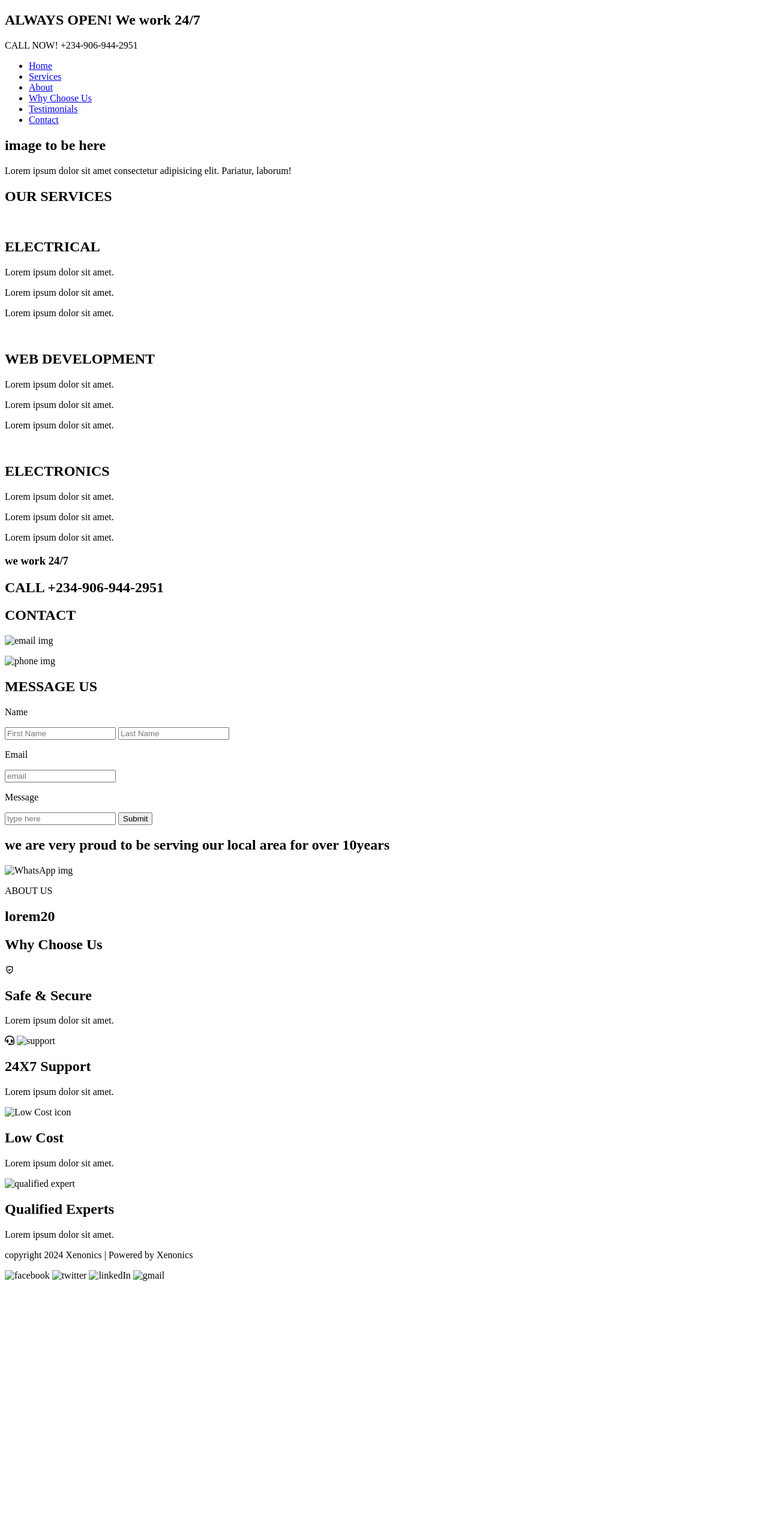
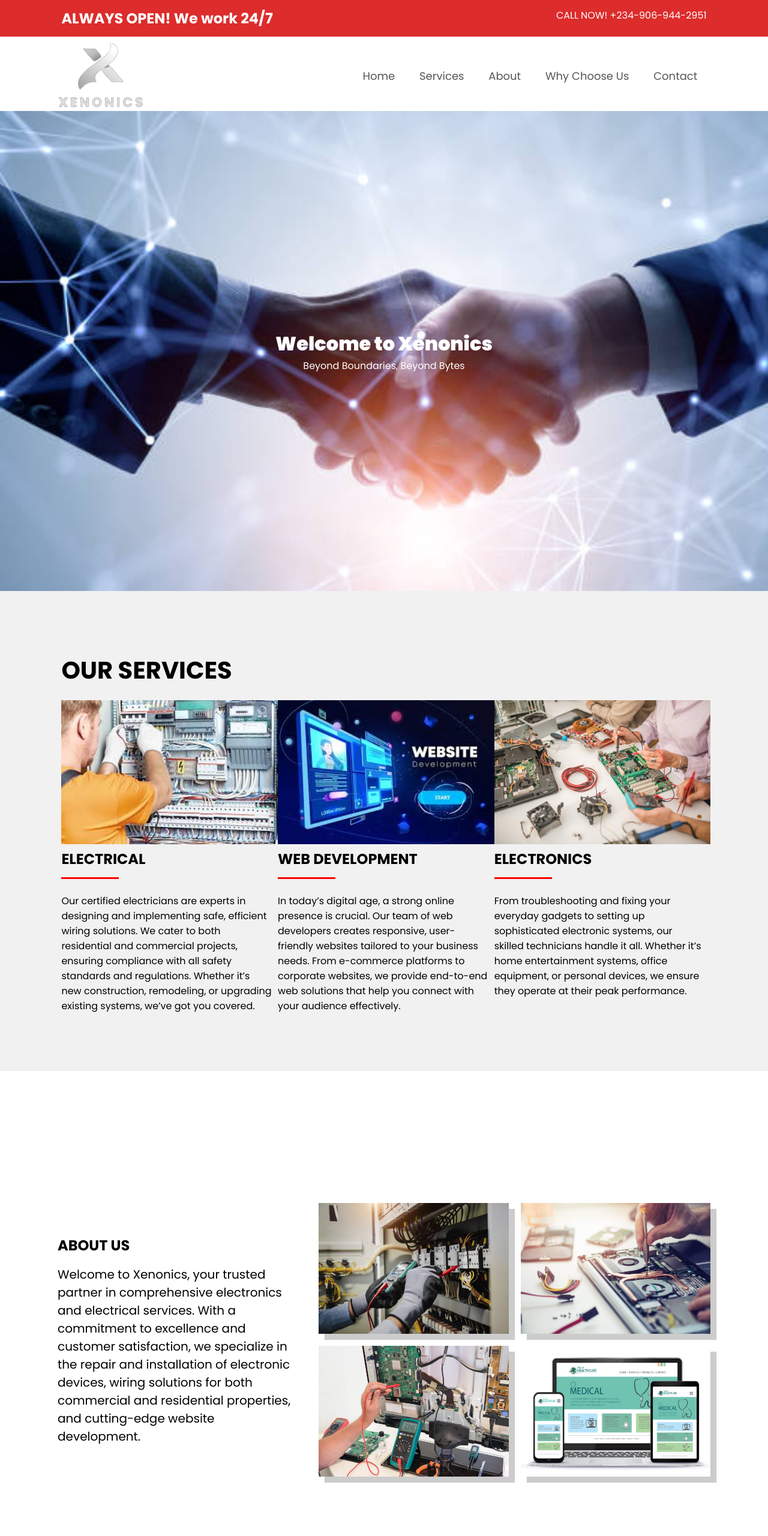
Before and after one commit to PrimeZar/Xenonics, a plain HTML site: page index.html in a window 1280 px wide. Shown: the top 2560 px of the page at 60% size. Before the commit the page ends 2143 px from the top, so only its background shows below. Drawn offline with nearby package versions, Linux system fonts and the light colour scheme; a web font is replaced by a local one.

Commit message:
second commit

```diff
--- a/index.html
+++ b/index.html
@@ -5,9 +5,15 @@
     <meta name="viewport" content="width=device-width, initial-scale=1.0">
     <title>Xenonics</title>
 
+    <link rel="stylesheet" href="style.css">
     <link rel="stylesheet" href="https://unicons.iconscout.com/release/v4.0.8/css/line.css">
 
     <link rel="stylesheet" href="https://cdnjs.cloudflare.com/ajax/libs/font-awesome/6.5.2/css/all.min.css" integrity="sha512-SnH5WK+bZxgPHs44uWIX+LLJAJ9/2PkPKZ5QiAj6Ta86w+fsb2TkcmfRyVX3pBnMFcV7oQPJkl9QevSCWr3W6A==" crossorigin="anonymous" referrerpolicy="no-referrer" />
+
+    <!-- poppins Font -->
+    <link rel="preconnect" href="https://fonts.googleapis.com">
+<link rel="preconnect" href="https://fonts.gstatic.com" crossorigin>
+<link href="https://fonts.googleapis.com/css2?family=Fjalla+One&family=Patua+One&family=Poppins:ital,wght@0,100;0,200;0,300;0,400;0,500;0,600;0,700;0,800;0,900;1,100;1,200;1,300;1,400;1,500;1,600;1,700;1,800;1,900&display=swap" rel="stylesheet">
 </head>
 <body>
     <header>
@@ -15,124 +21,153 @@
             <h2>ALWAYS OPEN! We work 24/7</h2>
             <p>CALL NOW! +234-906-944-2951</p>
         </div>
+
+        <nav>
             <div class="logo">
-
+                <img src="image/company_logo-removebg-preview.png" alt="">
             </div>
-        <nav>
             <ul>
                 <li><a href="#">Home</a></li>
                 <li><a href="#">Services</a></li>
                 <li><a href="#">About</a></li>
                 <li><a href="#">Why Choose Us</a></li>
-                <li><a href="#">Testimonials</a></li>
                 <li><a href="#">Contact</a></li>
             </ul>
         </nav>
 
     </header>
 
-    <section>
-        <h1>image to be here</h1>
-        <p>Lorem ipsum dolor sit amet consectetur adipisicing elit. Pariatur, laborum!</p>
-    </section>
+    <div class="header_below">
+        <div>
+            <h1>Welcome to Xenonics</h1>
+            <p>Beyond Boundaries, Beyond Bytes</p>
+        </div>
 
-    <section>
+
+    </div>
+
+    <!-- SECTION 1 -->
+    <section class="sec_1">
         <h1>OUR SERVICES</h1>
-        <div>
-            <img src="" class="electrical">
-            <h1>ELECTRICAL</h1>
-            <P>Lorem ipsum dolor sit amet.</P>
-            <p>Lorem ipsum dolor sit amet.</p>
-            <p>Lorem ipsum dolor sit amet.</p>
+        <div class="services_pic">
+            <div class="sec_1_service">
+                    <img src="image/working man.jpg" alt="electrical">
+                <h2>ELECTRICAL <spam></spam></h2>
+                <P>Our certified electricians are experts in designing and implementing safe, efficient wiring solutions. We cater to both residential and commercial projects, ensuring compliance with all safety standards and regulations. Whether it’s new construction, remodeling, or upgrading existing systems, we’ve got you covered.</P>
+
             </div>
-        <div>
-            <img src="" class="web_development">
-            <h1>WEB DEVELOPMENT</h1>
-            <P>Lorem ipsum dolor sit amet.</P>
-            <p>Lorem ipsum dolor sit amet.</p>
-            <p>Lorem ipsum dolor sit amet.</p>
+            <div class="sec_1_service">
+                <img src="image/web dev.jpg" alt="web_development">
+                <h2>WEB DEVELOPMENT</h2>
+                <P>In today’s digital age, a strong online presence is crucial. Our team of web developers creates responsive, user-friendly websites tailored to your business needs. From e-commerce platforms to corporate websites, we provide end-to-end web solutions that help you connect with your audience effectively.</P>
+
             </div>
-        <div>
-            <img src="" class="electronics">
-            <h1>ELECTRONICS</h1>
-            <P>Lorem ipsum dolor sit amet.</P>
-            <p>Lorem ipsum dolor sit amet.</p>
-            <p>Lorem ipsum dolor sit amet.</p>
+            <div class="sec_1_service">
+                <img src="image/laptop 2.jpg" alt="electronics">
+                <h2>ELECTRONICS</h2>
+                <p>From troubleshooting and fixing your everyday gadgets to setting up sophisticated electronic systems, our skilled technicians handle it all. Whether it’s home entertainment systems, office equipment, or personal devices, we ensure they operate at their peak performance.</p>
+            </div>
         </div>
 
     </section>
-    <section>
-        <h3>we work 24/7</h3>
-        <h1>CALL +234-906-944-2951</h1>
+    <section class="about_us">
+        <div class="about_us_w">
+            <h1>ABOUT US</h1>
+            <p>Welcome to Xenonics, your trusted partner in comprehensive electronics and electrical services. With a commitment to excellence and customer satisfaction, we specialize in the repair and installation of electronic devices, wiring solutions for both commercial and residential properties, and cutting-edge website development.</p>
+        </div>
+        <div class="about_us_img">
+
             <div>
-            <h1>CONTACT</h1>
-            <p><spam><img src="" alt="email img"></spam></p>
-            <p><spam><img src="" alt="phone img"></spam></p>
+                <img src="image/electrical wiring 3.jpg" alt="electrical">
             </div>
             <div>
+                <img src="image/laptop reapair.jpg" alt="laptop repair">
+            </div>
+            <div>
+                <img src="image/tv repair.jpg" alt="tv repair">
+            </div>
+            <div>
+                <img src="image/web 3.jpg" alt="all in one repair">
+            </div>
+        </div>
+
+    </section>
+
+    <section class="sec_2">
+        <h3>we work 24/7</h3>
+        <h1>CALL +234-906-944-2951</h2>
+        <div class="contact_sec">
+            <div class="contact_left">
+                <h1>CONTACT</h1>
+                <p><span><i class="uil uil-envelope-open"></i> xenonics247@gmail.com</span></p>
+                <p><span><i class="uil uil-phone-alt"></i></span> +234-906-944-2951</p>
+            </div>
+            <div class="contact_right">
                 <h1>MESSAGE US</h1>
                 <form action="">
+                    <div class="form_details">
                         <p>Name </p>
                         <input type="text" placeholder="First Name" required>
                         <input type="text" placeholder="Last Name">
+                    </div>
+                    <div class="form_details">
+                        <p>Email</p>
+                        <input type="email" placeholder="Email" required>
+                    </div>
 
-                <p>Email</p>
-                <input type="text" placeholder="email" required>
+                    <div class="form_details">
+                        <p>Message</p>
+                        <textarea rows="5" name="message" ></textarea>
+                        <input type="submit" class="submit_btn">
+                    </div>
 
-                <p>Message</p>
-                <input type="text" placeholder="type here" required>
-
-                <input type="submit" class="submit">
                 </form>
             </div>
+        </div>
+
     </section>
 
-    <section>
-        <div class="serving">
+    <section class="sec_3">
             <h2>we are very proud to be serving our local area for over 10years </h2>
             <img src="" alt="WhatsApp img">
-        </div>
     </section>
 
-    <section class="about_us">
-        <p>ABOUT US</p>
-        <h1>lorem20</h1>
-        <div>
+    <section class="sec_4">
+        <div class="choose_us">
             <h2>Why Choose Us</h2>
-            <div class="boxes">
+            <p>Choosing Xenonics means choosing a partner dedicated to your safety and financial well-being. Trust us to deliver high-quality, safe, and affordable solutions that meet and exceed your expectations.</p>
+        </div>
+        <div  class="sec_4_boxes">
             <div class="choose_us_box">
                 <i class="uil uil-shield-check"></i>
                 <h2>Safe & Secure</h2>
-                    <p>Lorem ipsum dolor sit amet.</p>
+                <p>Safety is at the core of everything we do. We implement strict safety protocols and use high-quality, tested materials to minimize risks and ensure the well-being of our clients and team members.</p>
             </div>
             <div class="choose_us_box">
                 <i class="fa-solid fa-headset"></i>
-                    <img src="" alt="support">
-                    <h2>24X7 Support</h2>
-                    <p>Lorem ipsum dolor sit amet.</p>
+                <h2>24x7 Support</h2>
+                <p>Your needs are at the heart of everything we do. We work closely with you to understand your requirements and provide customized solutions that exceed your expectations.</p>
             </div>
             <div class="choose_us_box">
-                    <img src="" alt="Low Cost icon">
+                <i class="uil uil-usd-circle"></i>
                 <h2>Low Cost</h2>
-                    <p>Lorem ipsum dolor sit amet.</p>
+                <p>We specialize in delivering efficient, cost-effective solutions tailored to your specific needs. By optimizing our processes and using high-quality yet affordable materials, we ensure that you get the best value for your money.</p>
             </div>
             <div class="choose_us_box">
-                    <img src="" alt="qualified expert">
+                <i class="uil uil-constructor"></i>
                 <h2>Qualified Experts</h2>
-                    <p>Lorem ipsum dolor sit amet.</p>
-                </div>
-
+                <p>Our team comprises highly skilled professionals with years of experience in their respective fields. We stay updated with the latest industry trends and technologies to deliver the best services to our clients.</p>
             </div>
         </div>
     </section>
 
     <footer>
-        <p> copyright 2024 Xenonics | Powered by Xenonics</p>
+        <p> Copyright &#169; 2024 Xenonics | Powered by Xenonics</p>
         <div>
-            <img src="" alt="facebook">
-            <img src="" alt="twitter">
-            <img src="" alt="linkedIn">
-            <img src="" alt="gmail">
+            <i class="uil uil-facebook-f"></i>
+            <i class="uil uil-twitter-alt"></i>
+            <i class="uil uil-linkedin-alt"></i>
+            <i class="uil uil-google"></i>
         </div>
     </footer>
 </body>
--- a/style.css
+++ b/style.css
@@ -0,0 +1,356 @@
+*{
+    margin: 0;
+    padding: 0;
+    box-sizing: border-box;
+    font-family: "Poppins", sans-serif;
+    font-style: normal;
+}
+
+.fjalla-one-regular {
+    font-family: "Fjalla One", sans-serif;
+    font-style: normal;
+    font-weight: 400;
+}
+
+.patua-one-regular {
+    font-family: "Patua One", serif;
+    font-weight: 400;
+    font-style: normal;
+}
+
+
+section{
+    width: 85%;
+    margin: auto;
+}
+
+header{
+    height: 10rem;
+    width: 100%;
+
+}
+.header_top{
+    color: #fff;
+    background: rgb(221, 44, 44);
+    display: flex;
+    justify-content: space-between;
+    padding: 1% 8%;
+
+}
+
+.header_top p{
+    cursor: pointer;
+}
+
+.header_top p:hover{
+    background: #fff;
+    color: rgb(221, 44, 44);
+    padding: 5px;
+}
+nav{
+    display: flex;
+    align-items: center;
+    justify-content: space-between;
+    padding: 0 6%;
+    width: 100%;
+}
+nav .logo{
+    width: 40%;
+}
+nav ul{
+    display: flex;
+    flex-direction: row;
+    justify-content: space-evenly;
+    align-items: center;
+    width: 55%;
+    list-style: none;
+}
+
+nav ul li a{
+    list-style: none;
+    padding-right: 20px;
+    font-size: 18px;
+    text-decoration: none;
+    color: #555;
+
+}
+
+.header_below{
+    margin-top: 25px;
+    /* background: linear-gradient(60deg, rgba(5, 5, 5, 0.5),  rgba(102, 98, 98, 0.5)); */
+    background-image: url(image/welcome..jpg);
+    background-repeat: no-repeat;
+    background-size: cover;
+    height: 100vh;
+    width: 100%;
+    position: relative;
+}
+
+.header_below div{
+    position: absolute;
+    left: 50%;
+    top: 50%;
+    transform: translate(-50%, -50%);
+    text-align: center;
+    color: #fff;
+
+}
+
+.header_below div >h1{
+    font-weight: 900;
+}
+
+
+/* SECTION 1 */
+.sec_1{
+    /* margin: 30px auto; */
+    background: #f1f1f1;
+    width: 100%;
+    padding: 8%;
+    height: 100vh;
+    /* margin-bottom: 20rem; */
+}
+.sec_1 h1{
+    font-size: 2.5rem;
+    padding: 0 0  20px;
+}
+
+.services_pic{
+    display: flex;
+    align-items: center;
+    justify-content: space-evenly;
+}
+
+.sec_1_service{
+    width: 35%;
+    height: 15rem;
+}
+
+.sec_1_service img {
+    width: fit-content;
+    height: 100%;
+    object-fit: contain;
+}
+
+.services_pic h2{
+    padding-bottom: 1.5rem;
+    position: relative;
+
+}
+.services_pic h2::before{
+    content: '';
+    height: 3rem;
+    width: 6rem;
+    border-bottom: 3px solid red;
+    position: absolute;
+
+}
+.services_pic p{
+    padding: 1rem 10px 2rem 0;
+    height: 10rem;
+}
+
+/* new section 2 */
+.about_us{
+    margin: 4% auto 6%;
+    display: flex;
+    align-items: center;
+    width: 85%;
+    height: 100vh;
+    margin: 3rem auto;
+}
+
+.about_us h1{
+    margin-bottom: 1rem;
+}
+.about_us p{
+    font-size: 20px;
+}
+
+.about_us_w{
+    width: 40%;
+    padding-right: 40px;
+}
+
+.about_us_img{
+    display: grid;
+    grid-template-columns: repeat(2, 1fr);
+    gap: 20px;
+    width: 60%;
+}
+.about_us_img div >img{
+    width: 100%;
+    height: 100%;
+    box-shadow:  10px 10px 1px rgba(0, 0, 0, 0.2);
+}
+/* SECTION 2 */
+.sec_2{
+    background: #f3f1f1;
+    width: 100%;
+    padding: 2rem 7.5% 2rem;
+    height: 80%;
+
+}
+.sec_2 >h1{
+    color:  rgb(221, 44, 44);
+    line-height: 4rem;
+    font: bold;
+    font-size: 2em;
+    font-weight: 900;
+    padding-bottom: 20px;
+    border-bottom: 2px solid #b6b3b3;
+}
+
+.contact_sec{
+    display: flex;
+    justify-content: space-between;
+    width: 100%;
+    margin-top: 4rem;
+}
+
+/* .contact_left h1{
+
+} */
+.contact_left p{
+    margin-top: 20px;
+    font:bolder;
+
+}
+.contact_left p span i{
+    color:  rgb(221, 44, 44);
+    font-size: 25px;
+    font: bold;
+    padding-right: 15px;
+}
+
+.contact_left{
+    width: 30%;
+}
+
+.contact_right{
+    width: 70%;
+    position: relative;
+}
+
+.contact_right h1{
+    padding-bottom: 20px;
+}
+
+.form_details input{
+    width: 45%;
+    height: 3rem;
+    margin: 5px 20px 20px 0;
+    border: none;
+    outline: none;
+    position: relative;
+}
+
+.form_details ::placeholder{
+    padding: 10px;
+    font-size: 15px;
+
+}
+
+.form_details p{
+    padding-bottom: 0;
+    font-size: 20px;
+}
+
+.form_details textarea{
+    width: 80%;
+    height: 10rem;
+    border: none;
+    outline: none;
+}
+.form_details input.submit_btn{
+    width: 30%;
+    background:  rgb(221, 44, 44);
+    color: #fff;
+    font-size: 20px;
+}
+
+/* Section 3 */
+.sec_3{
+    background:  rgb(221, 44, 44);
+    height: 11em;
+    width: 100%;
+    color: #fff;
+    padding: 4rem 12% ;
+    font-size: 15px;
+    display: flex;
+    justify-content: space-between;
+}
+
+/* sec 4 */
+.sec_4{
+    height: fit-content;
+    margin-bottom: 4rem;
+}
+
+.choose_us{
+    margin: 5rem auto 2%;
+}
+
+.choose_us h2{
+    text-align: center;
+    font-size: 3rem;
+}
+
+.choose_us p{
+    font-size: 15px;
+    text-align: center;
+    margin-top: 2rem;
+}
+.sec_4_boxes{
+    display: grid;
+    grid-template-columns: repeat(4, 1fr);
+    margin-top: 4rem;
+    gap: 20px;
+}
+
+.choose_us_box{
+    padding: 30px;
+    height: auto;
+    align-items: center;
+    background: rgb(5, 5, 5);
+}
+
+.choose_us_box i {
+    display: flex;
+    align-items: center;
+    justify-content:center ;
+    font-size: 3rem;
+    text-align: center;
+    color: rgb(104, 104, 224);
+}
+
+.choose_us_box > h2{
+    text-align: center;
+    color: #fff;
+    padding-top: 20px;
+}
+
+.choose_us_box > p{
+    color: #fff;
+    padding-top: 20px;
+}
+
+/* Footer */
+footer{
+    padding: 5% 7.5% 5%;
+    height: 10rem;
+    display: flex;
+    justify-content: space-between;
+    background: #f0f0f0;
+    border-top: 1px solid #9e9898;
+    /* font-size: 23px; */
+}
+
+footer i{
+    margin-right: 20px;
+    font-size: 20px;
+}
+
+footer i:hover{
+    color: blue;
+}
```
Also changed, not shown: image/all in one electronics.jpg (added), image/company_logo-removebg-preview.png (added), image/electrical wiring 2.jpg (added), image/electrical wiring 3.jpg (added), image/electrical wiring.jpg (added), image/laptop 2.jpg (added), image/laptop reapair.jpg (added), image/tv repair.jpg (added), image/web 3.jpg (added), image/web dev.jpg (added), image/welcome..jpg (added), image/working man.jpg (added). Lines whose indentation alone changed are shown as unchanged.
